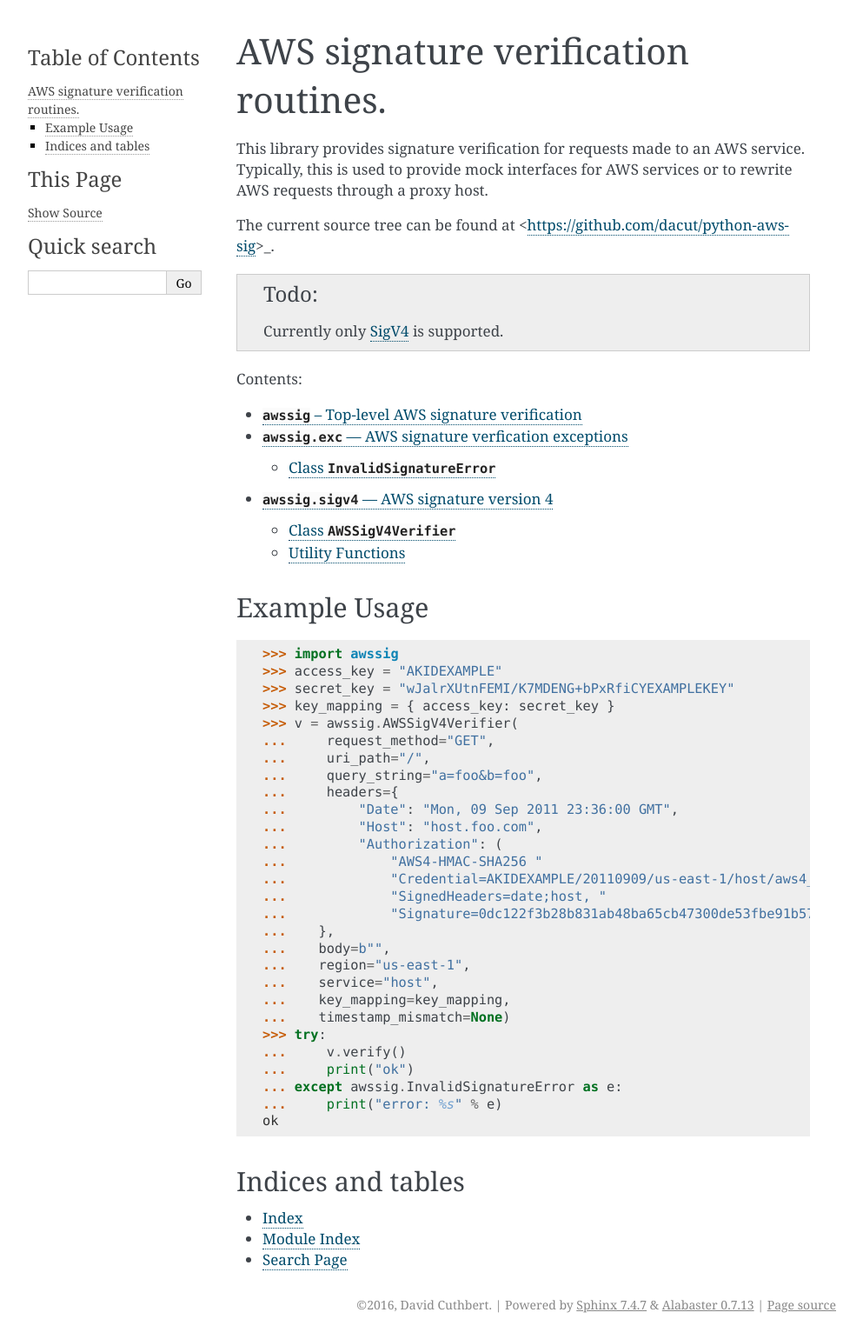
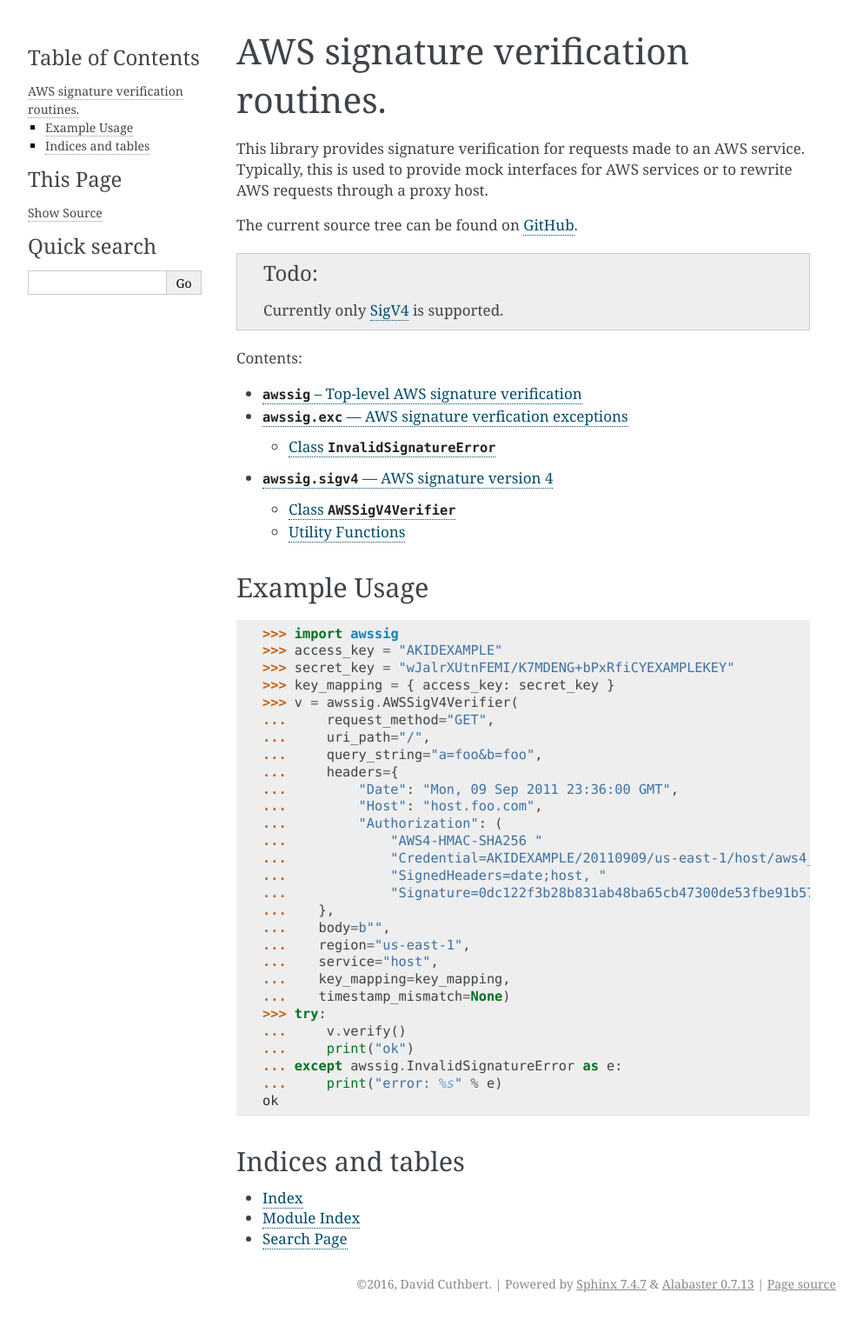
Before and after one commit to dacut/python-aws-sig, a Sphinx documentation site: the page built from docs/source/index.rst, in a window 1280 px wide. Shown: the whole page at 87% size, without its empty margins (148-1141 px from the left). Built offline with Sphinx 7.4.7, drawn with Linux system fonts in a browser that asks for light colours; after the commit the page ends 1516 px from its top, so only the background shows below that.

Commit message:
Fix GitHub link.

```diff
--- a/docs/source/index.rst
+++ b/docs/source/index.rst
@@ -5,7 +5,8 @@
 service. Typically, this is used to provide mock interfaces for AWS services
 or to rewrite AWS requests through a proxy host.
 
-The current source tree can be found at <https://github.com/dacut/python-aws-sig>_.
+The current source tree can be found on
+`GitHub <https://github.com/dacut/python-aws-sig>`_.
 
 .. todo:: Currently only `SigV4`_ is supported.
 
```
